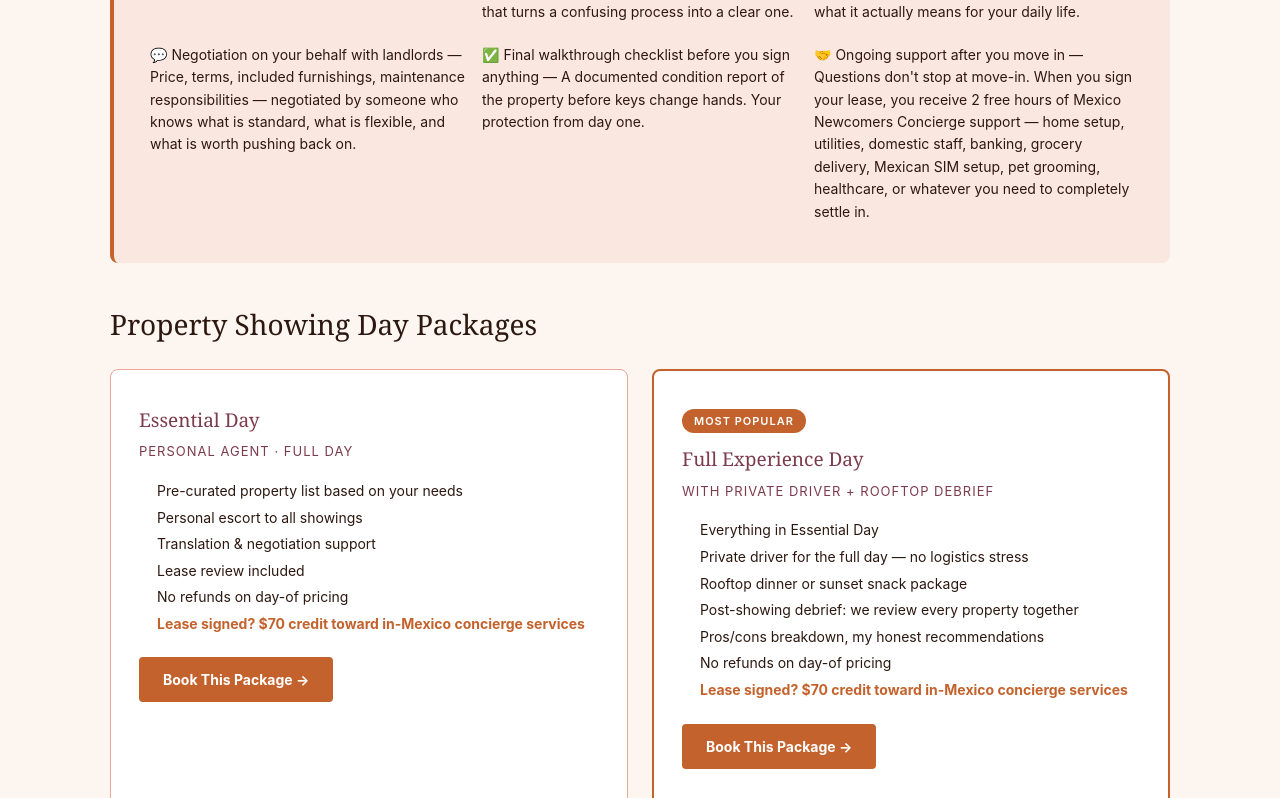
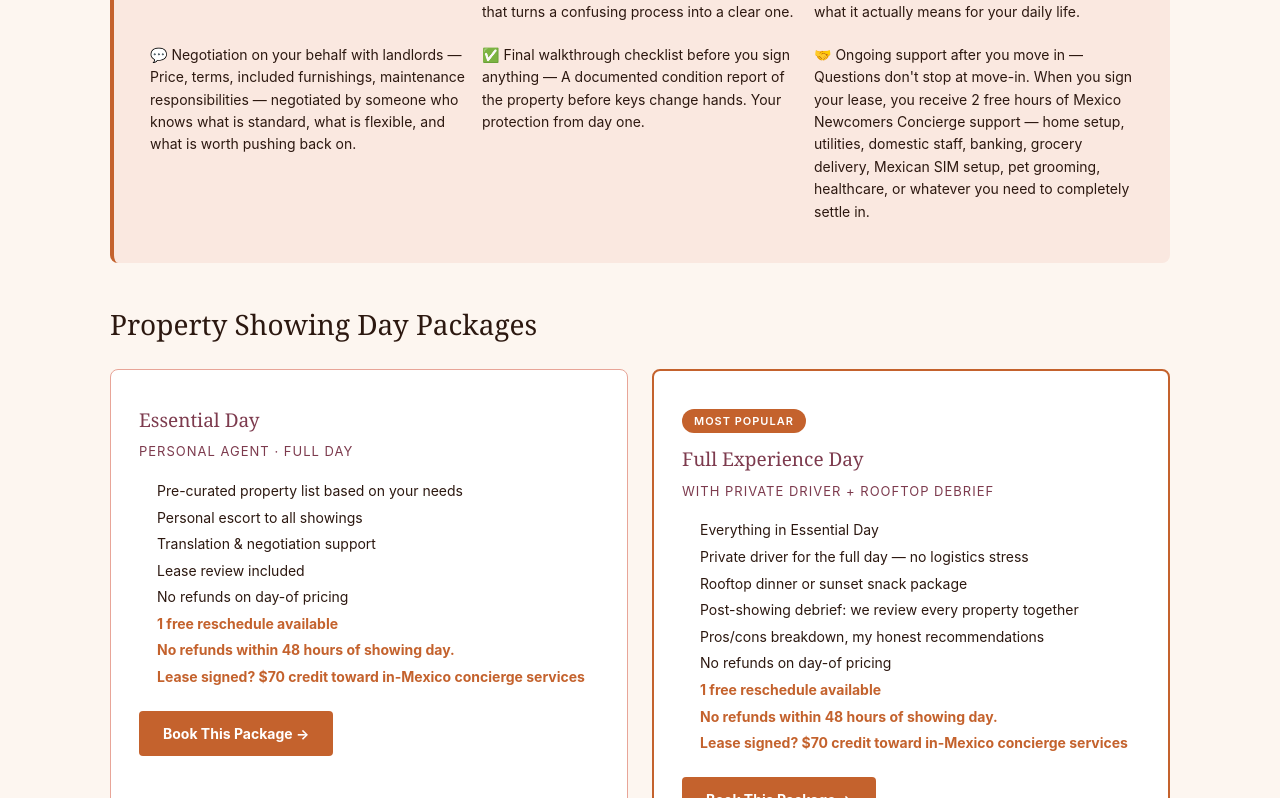
Before and after one commit to IntheknowMX/intheknowmx.com, a Next.js app: page / in a window 1280 px wide. Shown: the part 11202-12000 px from the top of the page. Built offline with nearby package versions, Linux system fonts and the light colour scheme.

Commit message:
Add terracotta policy notes to Property Showing Day Packages

```diff
--- a/app/page.tsx
+++ b/app/page.tsx
@@ -598,6 +598,8 @@ export default function Home() {
                 <li>Translation & negotiation support</li>
                 <li>Lease review included</li>
                 <li>No refunds on day-of pricing</li>
+                <li style={{ color: '#C4622D', fontWeight: 'bold' }}>1 free reschedule available</li>
+                <li style={{ color: '#C4622D', fontWeight: 'bold' }}>No refunds within 48 hours of showing day.</li>
                 <li style={{ color: '#C4622D', fontWeight: 'bold' }}>Lease signed? $70 credit toward in-Mexico concierge services</li>
               </ul>
               <a href="https://calendar.app.google/qfwutaFsrSaqWVkw7" target="_blank" style={{
@@ -617,6 +619,8 @@ export default function Home() {
                 <li>Post-showing debrief: we review every property together</li>
                 <li>Pros/cons breakdown, my honest recommendations</li>
                 <li>No refunds on day-of pricing</li>
+                <li style={{ color: '#C4622D', fontWeight: 'bold' }}>1 free reschedule available</li>
+                <li style={{ color: '#C4622D', fontWeight: 'bold' }}>No refunds within 48 hours of showing day.</li>
                 <li style={{ color: '#C4622D', fontWeight: 'bold' }}>Lease signed? $70 credit toward in-Mexico concierge services</li>
               </ul>
               <a href="https://calendar.app.google/qfwutaFsrSaqWVkw7" target="_blank" style={{
```
